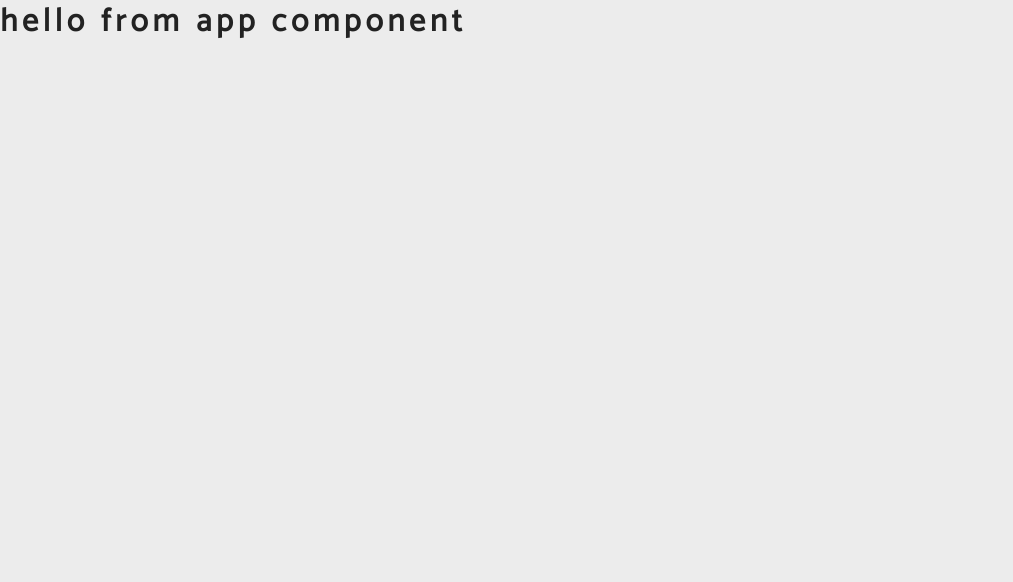
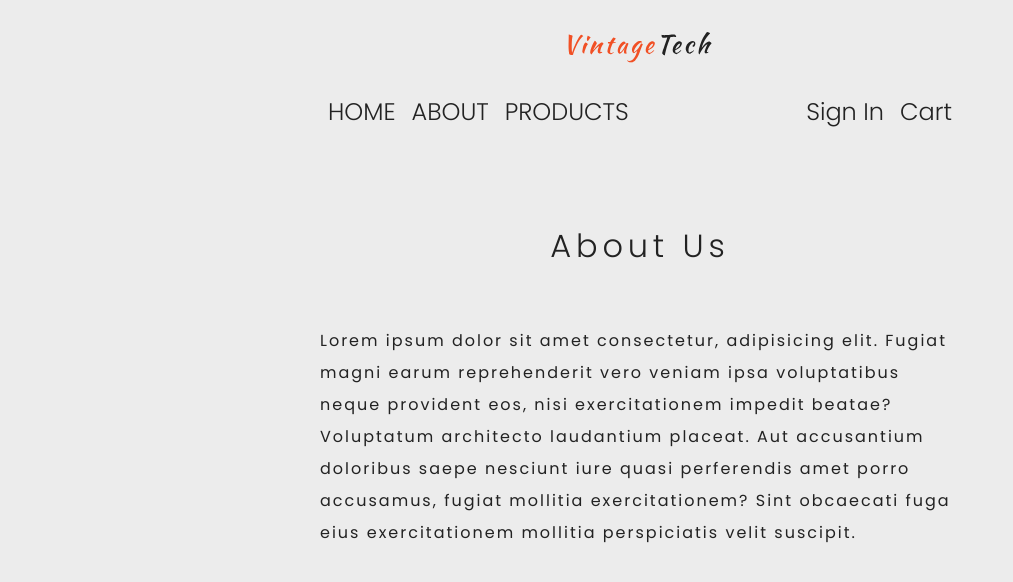
Before and after one commit to Leenamkwon/electronics-store, a React (Create React App) app: page /about in a window 1280 px wide. Shown: the top 582 px of the page, without its empty margins (0-1013 px from the left). Built offline with nearby package versions, Linux system fonts and the light colour scheme.

Commit message:
setup router

```diff
--- a/src/App.js
+++ b/src/App.js
@@ -1,5 +1,50 @@
-import React from "react";
+import React from 'react';
 
+// react router dom
+import { BrowserRouter as Router, Switch, Route } from 'react-router-dom';
+
+// Page
+import About from './pages/About';
+import Cart from './pages/Cart';
+import Checkout from './pages/Checkout';
+import Error from './pages/Error';
+import Home from './pages/Home';
+import Login from './pages/Login';
+import Products from './pages/Products';
+import ProductDetails from './pages/ProductDetails';
+
+// components
+import Header from './components/Header';
+
+// components
 export default function App() {
-  return <h1>hello from app component</h1>;
+  return (
+    <Router>
+      <Header />
+      <Switch>
+        <Route path='/' exact>
+          <Home />
+        </Route>
+        <Route path='/about'>
+          <About />
+        </Route>
+        <Route path='/cart'>
+          <Cart />
+        </Route>
+        <Route path='/checkout'>
+          <Checkout />
+        </Route>
+        <Route path='/login'>
+          <Login />
+        </Route>
+        <Route path='/products' exact>
+          <Products />
+        </Route>
+        <Route path='/products/:id' children={<ProductDetails />}></Route>
+        <Route path='*'>
+          <Error />
+        </Route>
+      </Switch>
+    </Router>
+  );
 }
--- a/src/components/Header.js
+++ b/src/components/Header.js
@@ -1,5 +1,32 @@
-import React from "react";
+import React from 'react';
+import { Link } from 'react-router-dom';
+import Logo from '../assets/logo.svg';
 
 export default function Header() {
-  return <h1>hello from header</h1>;
+  return (
+    <header className='header'>
+      <img src={Logo} alt='logo' className='logo' />
+      <nav>
+        <ul>
+          <div>
+            <li>
+              <Link to='/'>HOME</Link>
+            </li>
+            <li>
+              <Link to='/about'>ABOUT</Link>
+            </li>
+            <li>
+              <Link to='/products'>PRODUCTS</Link>
+            </li>
+          </div>
+          <div>
+            <li>
+              <Link to='/login'>Sign In</Link>
+              <Link to='/cart'>Cart</Link>
+            </li>
+          </div>
+        </ul>
+      </nav>
+    </header>
+  );
 }
--- a/src/components/Hero.js
+++ b/src/components/Hero.js
@@ -1,5 +1,13 @@
-import React from "react";
+import React from 'react';
 
-export default function Hero() {
-  return <h1>hello from hero</h1>;
+export default function Hero({ children }) {
+  return (
+    <div className='hero'>
+      <div className='banner'>
+        <h2>스마트폰, 노트북, 데스크톱</h2>
+        <p>원하는 가전제품이 모두 있습니다.</p>
+        {children}
+      </div>
+    </div>
+  );
 }
--- a/src/index.css
+++ b/src/index.css
@@ -3,7 +3,9 @@
 Fonts
 ======
 */
-@import url("https://fonts.googleapis.com/css?family=Catamaran:300,400|Kaushan+Script&display=swap");
+@import url('https://fonts.googleapis.com/css?family=Catamaran:300,400|Kaushan+Script&display=swap');
+@import url('https://fonts.googleapis.com/css2?family=Poppins:wght@300;400&display=swap');
+
 /*
 ======
 Variables
@@ -14,8 +16,8 @@ Variables
   /* --primaryDarkColor: #4e1d51; */
   --primaryColor: #f15025;
   --primaryDarkColor: #c02c03;
-  --primaryFont: "Catamaran", sans-serif;
-  --slantedFont: "Kaushan Script", cursive;
+  --primaryFont: 'Poppins', sans-serif;
+  --slantedFont: 'Kaushan Script', cursive;
   --mainWhite: #fff;
   --offWhite: #f7f7f7;
   --mainBackground: #ececec;
@@ -61,6 +63,7 @@ h6 {
   font-family: var(--primaryFont);
   margin-bottom: 1.25rem;
   letter-spacing: var(--mainSpacing);
+  font-weight: 300;
 }
 p {
   margin-bottom: 1.25rem;
@@ -163,7 +166,7 @@ Header
   text-transform: capitalize;
   margin: 0 0.25rem;
   font-size: 0.85rem;
-  letter-spacing: 2px;
+  /* letter-spacing: 1px; */
   transition: var(--mainTransition);
 }
 .header a:hover {
@@ -187,33 +190,35 @@ Hero
       rgba(0, 0, 0, 0.7) 50%,
       rgba(255, 255, 255, 0.1)
     ),
-    url("./assets/mainBcg.jpeg") center/cover no-repeat;
+    url('https://9to5mac.com/wp-content/uploads/sites/6/2020/05/apple_vienna.jpg?quality=82&strip=all')
+      center/cover no-repeat;
   display: flex;
   justify-content: center;
   align-items: center;
-  color: var(--primaryDarkColor);
+  color: #fff;
 }
 .banner {
   width: var(--smallWidth);
   max-width: var(--fullWidth);
 }
 .hero h1 {
-  font-size: 3rem;
+  font-size: 2rem;
   text-transform: capitalize;
+  font-weight: 300;
 }
 .hero p {
   font-size: 1.5rem;
-  font-weight: bold;
+  font-weight: 300;
   letter-spacing: 3px;
   margin-bottom: 1.75rem;
 }
 .btn-hero {
   border-radius: 0;
-  font-weight: bold;
+  font-weight: 300;
   padding: 0.8rem 1.5rem;
   background: var(--primaryDarkColor);
   border-color: var(--primaryDarkColor);
-  color: var(--mainBlack);
+  color: #fff;
 }
 .btn-hero:hover {
   color: var(--primaryDarkColor);
@@ -734,7 +739,7 @@ Filters Section
   text-transform: capitalize;
   margin-bottom: 0.25rem;
 }
-.filters-form input[type="text"] {
+.filters-form input[type='text'] {
   border: 0.5px solid var(--mainBlack);
   font-size: 0.8rem;
   padding: 0.2rem;
@@ -747,7 +752,7 @@ Filters Section
   border-color: var(--mainBlack);
   border-width: 0.5px;
 }
-.filters-form input[type="checkbox"] {
+.filters-form input[type='checkbox'] {
   margin-right: 0.5rem;
 }
 .price-group p {
--- a/src/pages/About.js
+++ b/src/pages/About.js
@@ -1,5 +1,17 @@
-import React from "react";
+import React from 'react';
 
 export default function About() {
-  return <h1>hello from about page</h1>;
+  return (
+    <section className='section about-section'>
+      <h1 className='section-title'>about us</h1>
+      <p>
+        Lorem ipsum dolor sit amet consectetur, adipisicing elit. Fugiat magni
+        earum reprehenderit vero veniam ipsa voluptatibus neque provident eos,
+        nisi exercitationem impedit beatae? Voluptatum architecto laudantium
+        placeat. Aut accusantium doloribus saepe nesciunt iure quasi perferendis
+        amet porro accusamus, fugiat mollitia exercitationem? Sint obcaecati
+        fuga eius exercitationem mollitia perspiciatis velit suscipit.
+      </p>
+    </section>
+  );
 }
--- a/src/pages/Error.js
+++ b/src/pages/Error.js
@@ -1,5 +1,15 @@
-import React from "react";
+import React from 'react';
+import { Link } from 'react-router-dom';
 
 export default function Error() {
-  return <h1>hello form error page</h1>;
+  return (
+    <section className='error-page section'>
+      <div className='error-container'>
+        <h1>Oops..! 번지수를 잘못찾으셨어요</h1>
+        <Link to='/' className='btn btn-primary'>
+          메인으로 돌아가기
+        </Link>
+      </div>
+    </section>
+  );
 }
--- a/src/pages/Home.js
+++ b/src/pages/Home.js
@@ -1,5 +1,15 @@
-import React from "react";
+import React from 'react';
+import Hero from '../components/Hero';
+import { Link } from 'react-router-dom';
 
 export default function Home() {
-  return <h1>hello from home page</h1>;
+  return (
+    <>
+      <Hero>
+        <Link to='/products' className='btn btn-primary btn-hero'>
+          제품 구경하기
+        </Link>
+      </Hero>
+    </>
+  );
 }
--- a/src/pages/ProductDetails.js
+++ b/src/pages/ProductDetails.js
@@ -1,5 +1,8 @@
-import React from "react";
+import React from 'react';
+import { useParams } from 'react-router-dom';
 
 export default function ProductDetails() {
-  return <h1>hello from product details page</h1>;
+  let { id } = useParams();
+
+  return <h1>hello from product details page{id}</h1>;
 }
```
